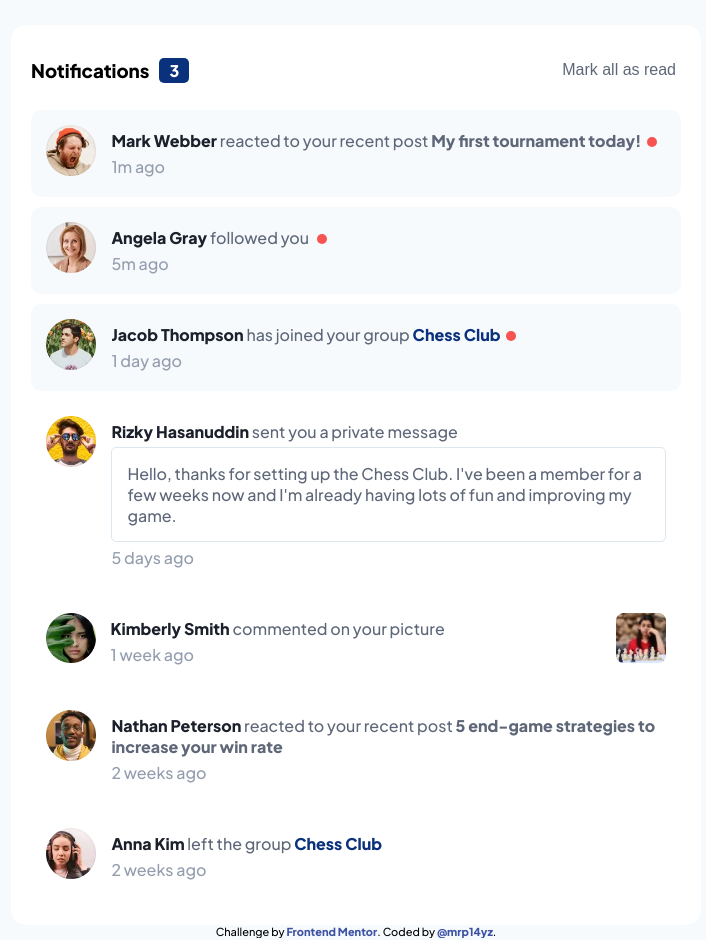
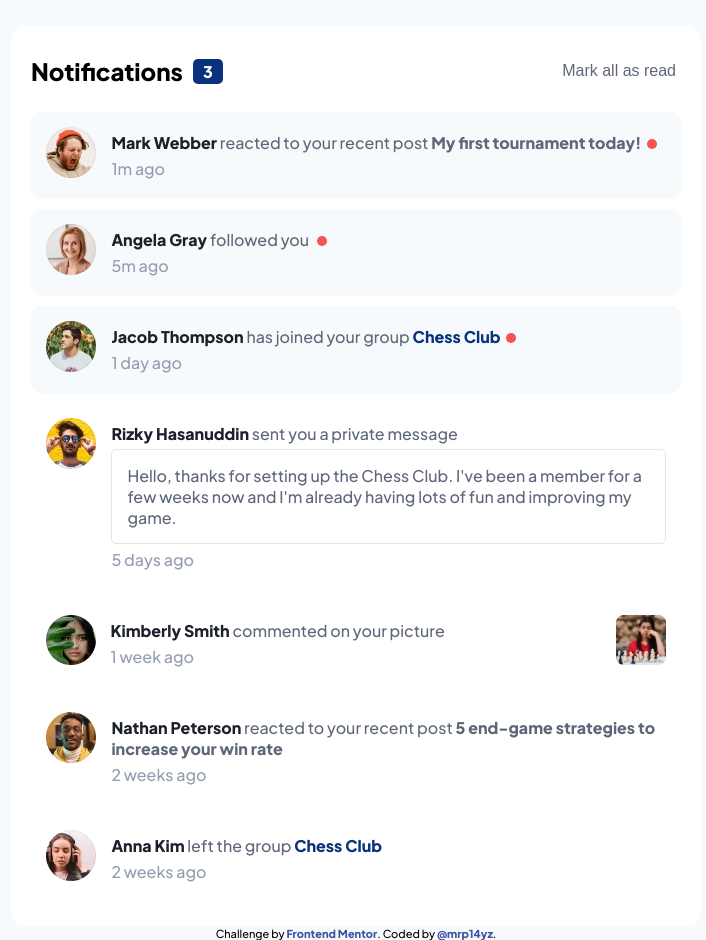
Before and after one commit to mrp14yz/notificationpagechallange, a plain HTML site: page index.html in a window 1280 px wide. Shown: the whole page, without its empty margins (284-990 px from the left). Drawn offline with nearby package versions, Linux system fonts and the light colour scheme.

Commit message:
Update index.html

```diff
--- a/index.html
+++ b/index.html
@@ -20,7 +20,7 @@
 
   <main class="container">
       <div class="notification-head">
-        <h3>Notifications</h3>
+        <h1 style="font-size: 24px;">Notifications</h1>
         <p id="notif-num">3</p>
         <button class="btn-read" onclick="read()" style="color: var(--dark-grayish-blue);">Mark all as read</button>
       </div>
```
